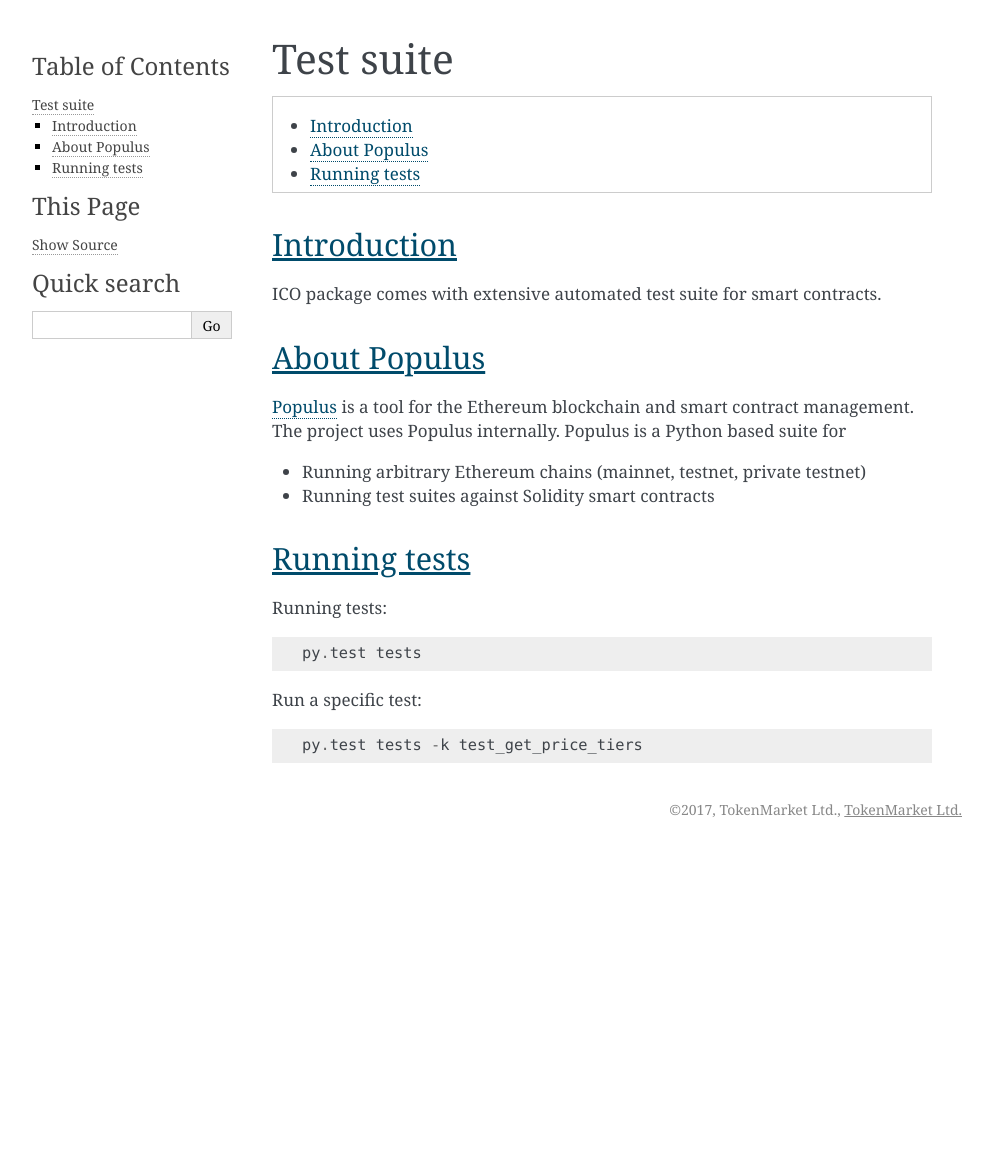
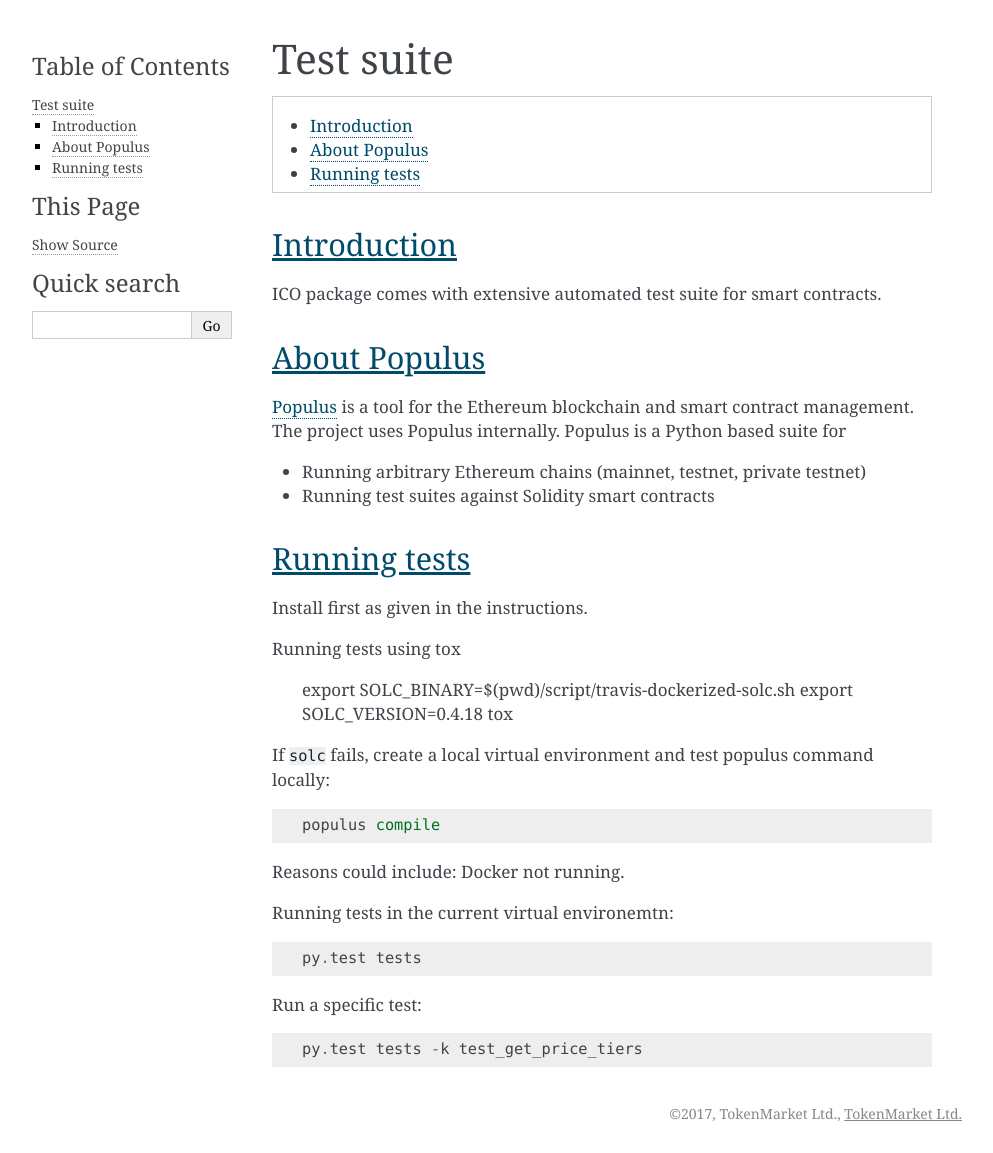
Before and after one commit to TokenMarketNet/smart-contracts, a Sphinx documentation site: the page built from docs/source/test.rst, in a window 1280 px wide. Shown: the whole page, without its empty margins (148-1141 px from the left). Built offline with Sphinx 7.4.7, drawn with Linux system fonts in a browser that asks for light colours; before the commit the page ends 900 px from its top, so only the background shows below that.

```diff
--- a/docs/source/test.rst
+++ b/docs/source/test.rst
@@ -21,7 +21,21 @@ About Populus
 Running tests
 ^^^^^^^^^^^^^
 
-Running tests::
+Install first as given in the instructions.
+
+Running tests using tox
+
+    export SOLC_BINARY=$(pwd)/script/travis-dockerized-solc.sh
+    export SOLC_VERSION=0.4.18
+    tox
+
+If ``solc`` fails, create a local virtual environment and test populus command locally::
+
+    populus compile
+
+Reasons could include: Docker not running.
+
+Running tests in the current virtual environemtn::
 
     py.test tests
 
```
Also changed, not shown: README.rst (+12 -0 lines), 1 other file.
